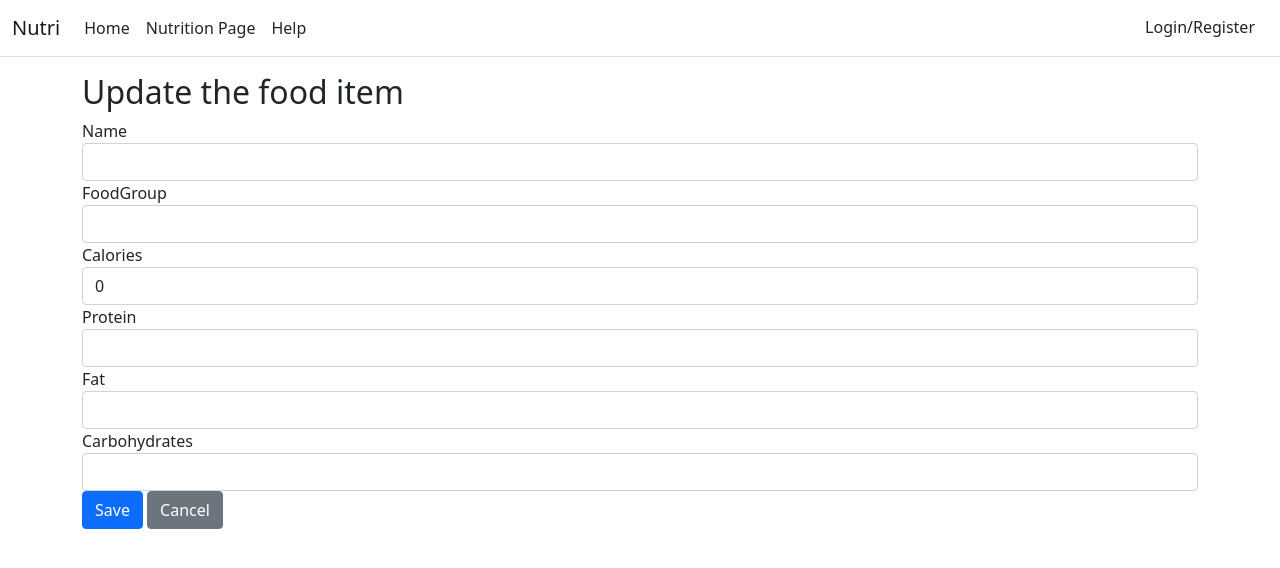
After one commit to Luka122/WebApplikasjoner, an ASP.NET Core app: template Views/Nutrition/Update.cshtml in a window 1280 px wide. The commit adds this page. Shown: the top 568 px of the page. Run offline with ASP.NET Core 8, Linux system fonts and the light colour scheme; the template is opened without the code that fills it, so the values that code supplies are empty.

Commit message:
Added update and delete functionality for nutrition table

```diff
--- a/Views/Nutrition/NutritionTable.cshtml
+++ b/Views/Nutrition/NutritionTable.cshtml
@@ -29,11 +29,13 @@
                         <td>
                                     <a class="btn btn-secondary"
                                    asp-controller="Nutrition"
-                                   asp-action="">Edit</a>
+                                   asp-action="Update"
+                                   asp-route-id="@item.NutritionId">Edit</a>
 
                                     <a class="btn btn-danger"
                                     asp-controller="Nutrition"
-                                    asp-action="">Delete</a>
+                                    asp-action="Delete"
+                                    asp-route-id="@item.NutritionId">Delete</a>
                         </td>
                     </tr>
                 }
--- /dev/null
+++ b/Views/Nutrition/Update.cshtml
@@ -0,0 +1,46 @@
+@model NutritionEntry
+
+<h2>Update the food item</h2>
+
+<form asp-action="Update">
+    <input type="hidden" asp-for="NutritionId" />
+
+    <div class="form-group">
+        <label asp-for="Name"></label>
+        <input asp-for="Name" class="form-control" />
+        <span asp-validation-for="Name" class="text-danger"></span>
+    </div>
+
+    <div class="form-group">
+        <label asp-for="FoodGroup"></label>
+        <input asp-for="FoodGroup" class="form-control" />
+        <span asp-validation-for="FoodGroup" class="text-danger"></span>
+    </div>
+
+    <div class="form-group">
+        <label asp-for="Calories"></label>
+        <input asp-for="Calories" class="form-control" />
+        <span asp-validation-for="Calories" class="text-danger"></span>
+    </div>
+
+    <div class="form-group">
+        <label asp-for="Protein"></label>
+        <input asp-for="Protein" class="form-control" />
+        <span asp-validation-for="Protein" class="text-danger"></span>
+    </div>
+
+    <div class="form-group">
+        <label asp-for="Fat"></label>
+        <input asp-for="Fat" class="form-control" />
+        <span asp-validation-for="Fat" class="text-danger"></span>
+    </div>
+
+    <div class="form-group">
+        <label asp-for="Carbohydrates"></label>
+        <input asp-for="Carbohydrates" class="form-control" />
+        <span asp-validation-for="Carbohydrates" class="text-danger"></span>
+    </div>
+
+    <button type="submit" class="btn btn-primary">Save</button>
+    <a asp-action="Index" class="btn btn-secondary">Cancel</a>
+</form>
```
Also changed, not shown: Controllers/NutritionController.cs (+38 -0 lines), 2 other files.
